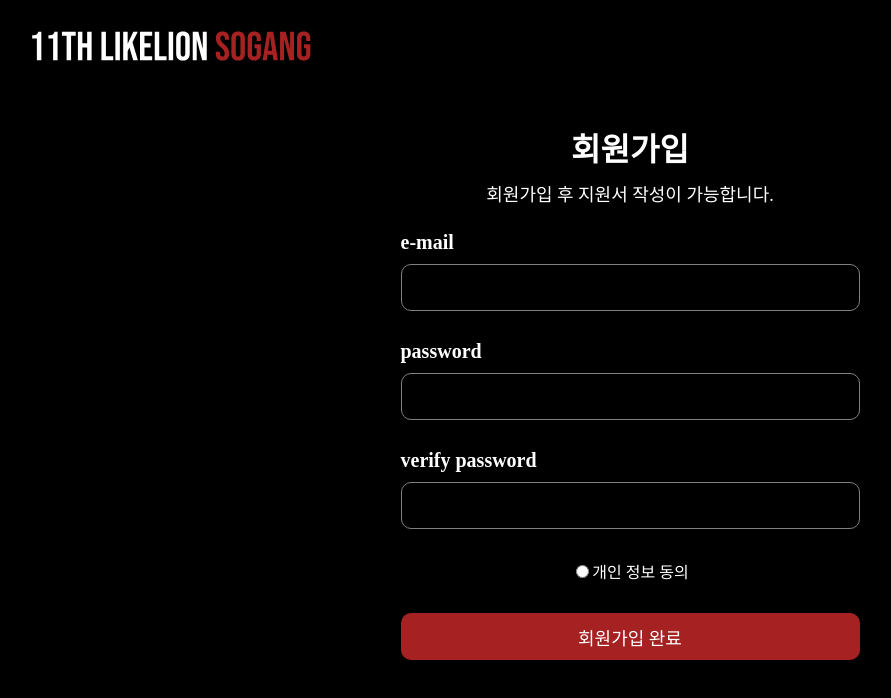
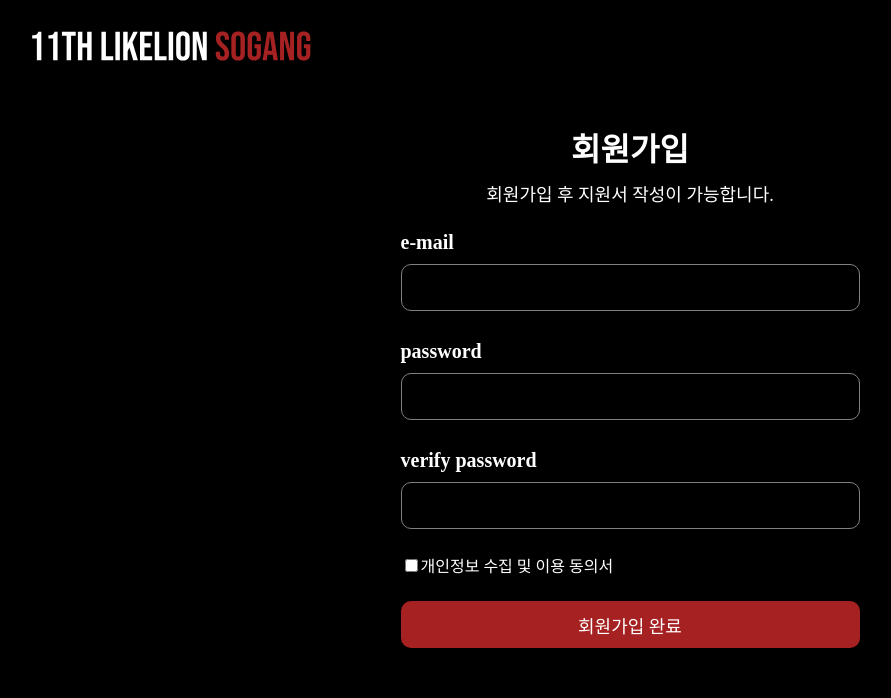
Before and after one commit to Applion-11th/Applion-Client, a React (Create React App) app: page /register in a window 1280 px wide. Shown: the top 698 px of the page, without its empty margins (10-901 px from the left). Built offline with nearby package versions, Linux system fonts and the light colour scheme; a web font is replaced by a local one.

Commit message:
feat: modify /register page

```diff
--- a/src/components/InputApply/index.js
+++ b/src/components/InputApply/index.js
@@ -23,11 +23,7 @@ export const InputApply = () => {
   return (
     <>
       <Flex>
-        <InputApplyContainer
-          onChange={(e) => changeHandler(e)}
-          type="text"
-          maxLength="500"
-        />
+        <InputApplyContainer required onChange={(e) => changeHandler(e)} maxLength="500" />
         <CountContainer>{count}/500자</CountContainer>
         <Space height="20px" />
       </Flex>
--- a/src/components/Radio/index.js
+++ b/src/components/Radio/index.js
@@ -4,23 +4,15 @@ export const Radio = ({ children, value, name, defaultChecked, disabled }) => {
   return (
     <>
       <Label>
-        <RadioBox
-          type="radio"
-          value={value}
-          name={name}
-          defaultChecked={defaultChecked}
-          disabled={disabled}
-        />
+        <RadioBox type="checkbox" value={value} name={name} required={true} />
         {children}
       </Label>
     </>
-
   );
-  }
+};
 
 const Label = styled.div`
   padding: 30px;
-  `
+`;
 
-  const RadioBox = styled.input`
-  `
+const RadioBox = styled.input``;
--- a/src/pages/Register.js
+++ b/src/pages/Register.js
@@ -1,13 +1,11 @@
 import { Input, Button, Space, InputPwd } from "../components/atoms";
-import { Radio } from "../components";
 import styled from "styled-components";
 import { useNavigate } from "react-router-dom";
 
 const Register = () => {
-
   const navigate = useNavigate();
   const goToInfo = () => {
-    navigate('/info');
+    navigate("/info");
   };
 
   return (
@@ -27,19 +25,17 @@ const Register = () => {
           <Space height="29px" />
           <Text>verify password</Text>
           <InputPwd />
+          <Space height="24px" />
+          <AgreeContainer>
+            <Agree>
+              <input required type="checkbox" />
+              개인정보 수집 및 이용 동의서
+            </Agree>
+          </AgreeContainer>
+          <Space height="24px" />
         </Form>
-        <Radio>개인 정보 동의</Radio>
-        {/* <Space height="29px" /> */}
-        <Click
-          onClick={goToInfo}
-        >
-          <Button
-            width="459px"
-            height="47px"
-            text="회원가입 완료"
-            fontSize="18px"
-            borderRadius="10px"
-          />
+        <Click onClick={goToInfo}>
+          <Button width="459px" height="47px" text="회원가입 완료" fontSize="18px" borderRadius="10px" />
         </Click>
       </Flex>
       <Space height="50px" />
@@ -48,7 +44,6 @@ const Register = () => {
 };
 
 export default Register;
-
 
 const Title = styled.div`
   font-weight: 700;
@@ -79,3 +74,11 @@ const Form = styled.div`
 `;
 
 const Click = styled.div``;
+
+const Agree = styled.label``;
+
+const AgreeContainer = styled.div`
+  display: flex;
+  width: 100%;
+  justify-content: flex-start;
+`;
```
Lines whose indentation alone changed are shown as unchanged.
